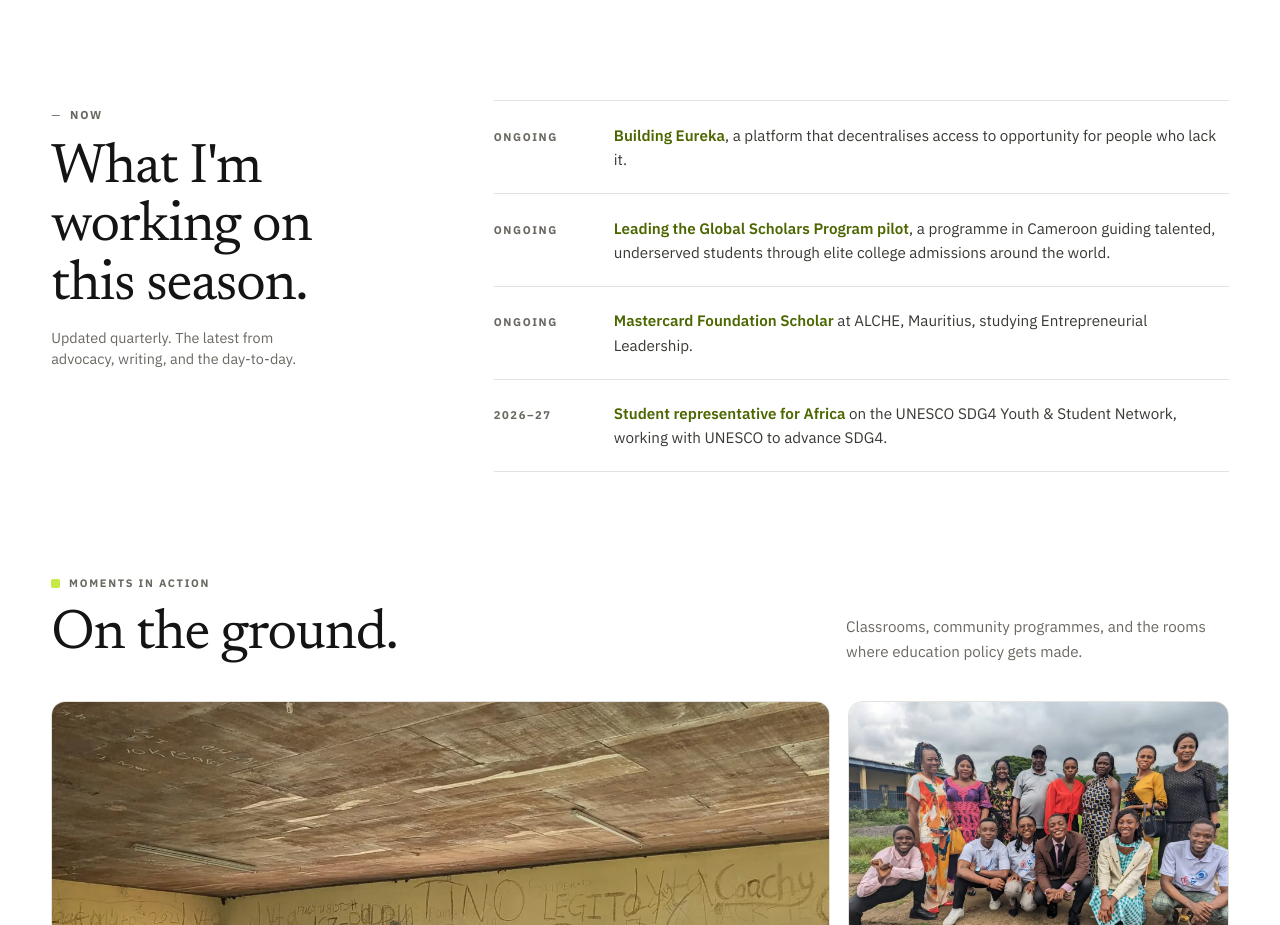
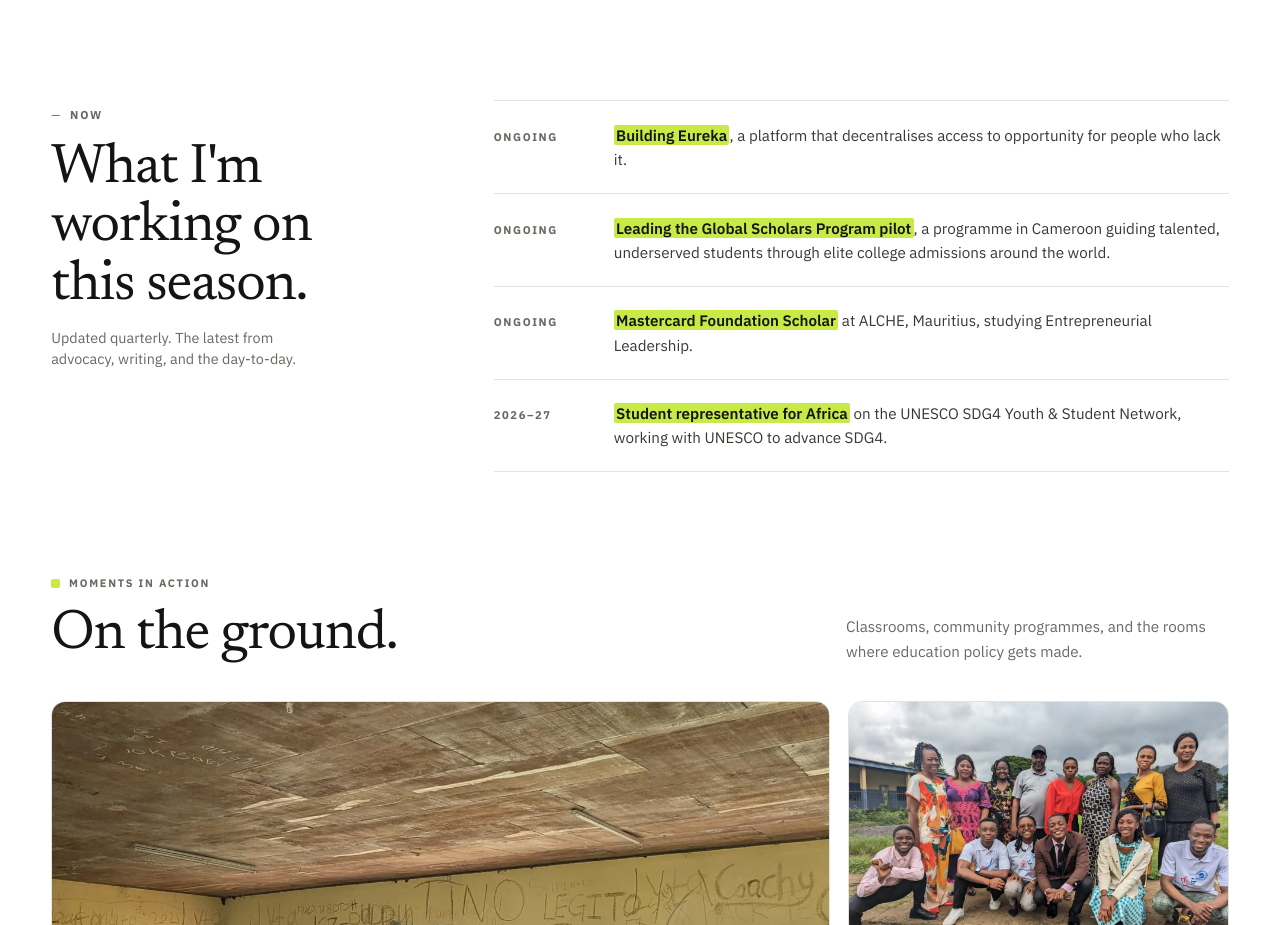
Before and after one commit to Sandy3435/Personal-Website, a plain HTML site: page index.html in a window 1280 px wide. Shown: the part 2044-2969 px from the top of the page. Drawn offline with Linux system fonts and the light colour scheme.

Commit message:
style(now): use lime highlighter for key terms instead of green text

```diff
--- a/assets/css/styles.css
+++ b/assets/css/styles.css
@@ -669,7 +669,7 @@ h1 .dot { color: var(--lime); }
   max-width: none;
   margin: 0;
 }
-.now__desc strong { color: var(--accent-ink); font-weight: 600; }
+.now__desc strong { background: var(--lime); color: var(--ink); padding: 0 0.15em; border-radius: 2px; font-weight: 600; }
 
 @media (max-width: 900px) {
   .now { grid-template-columns: minmax(0, 1fr); gap: 1.5rem; }
```
